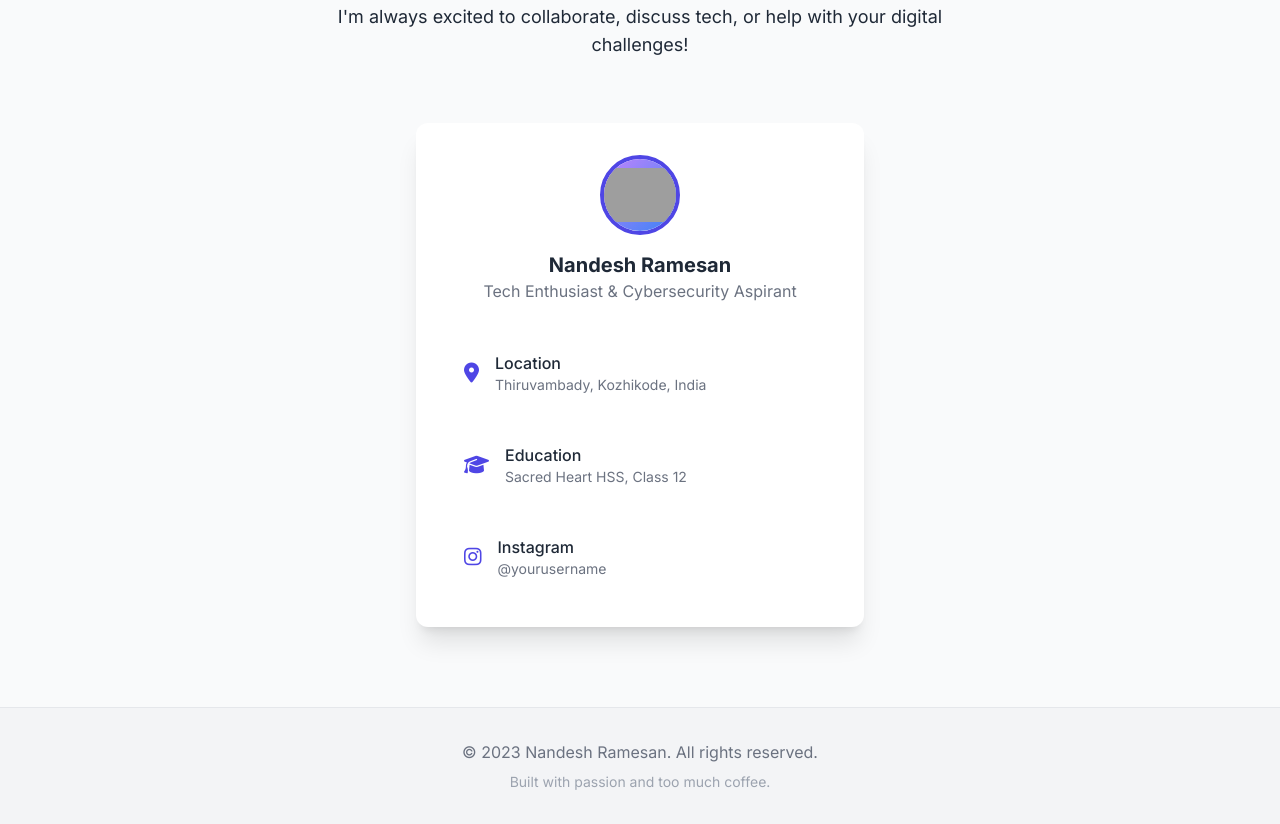
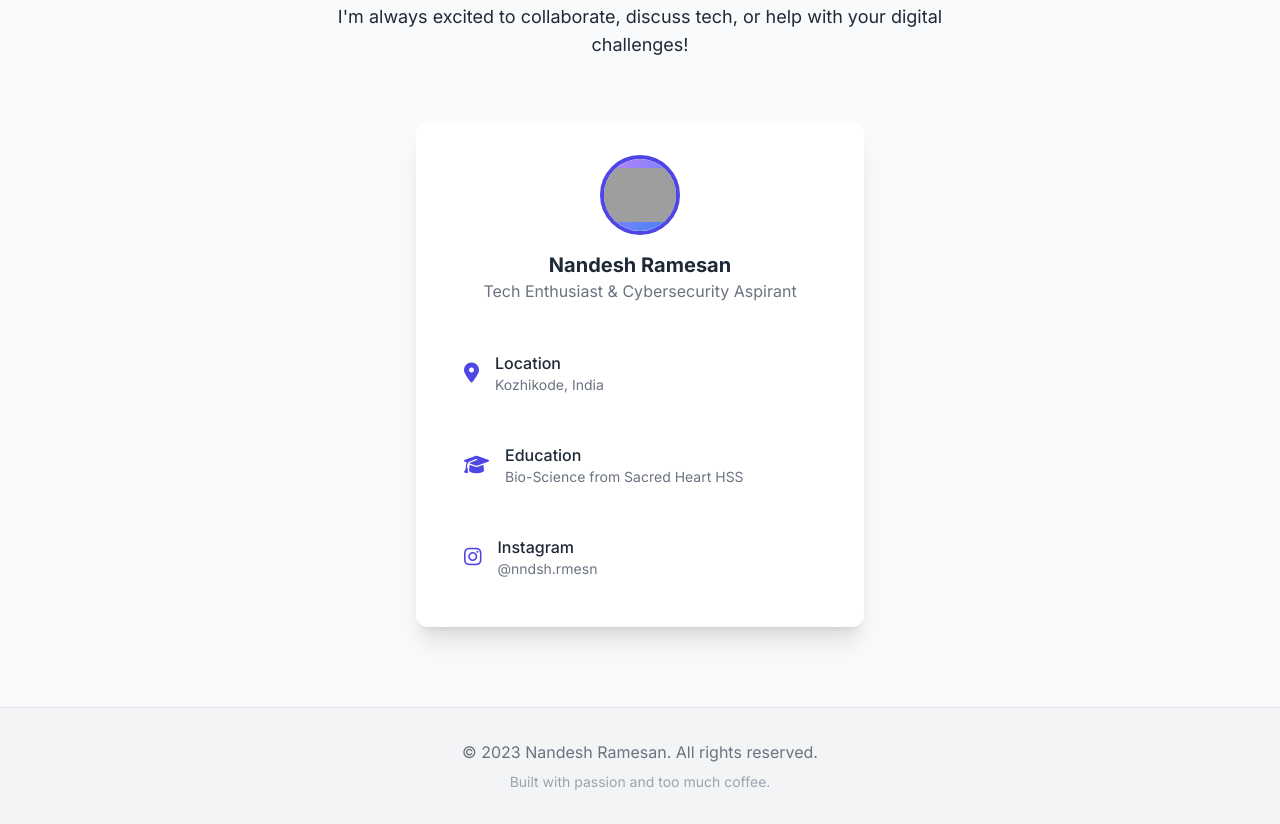
Before and after one commit to nandesh-mp3/nandesh, a plain HTML site: page index.html in a window 1280 px wide. Shown: the part 2293-3117 px from the top of the page. Drawn offline with nearby package versions, Linux system fonts and the light colour scheme; grey boxes are pictures that could not be loaded.

Commit message:
Update index.html

```diff
--- a/index.html
+++ b/index.html
@@ -290,7 +290,7 @@
                         </div>
                         <div>
                             <h4 class="font-medium">Location</h4>
-                            <p class="text-sm text-gray-500 dark:text-gray-400">Thiruvambady, Kozhikode, India</p>
+                            <p class="text-sm text-gray-500 dark:text-gray-400">Kozhikode, India</p>
                         </div>
                     </div>
 
@@ -300,7 +300,7 @@
                         </div>
                         <div>
                             <h4 class="font-medium">Education</h4>
-                            <p class="text-sm text-gray-500 dark:text-gray-400">Sacred Heart HSS, Class 12</p>
+                            <p class="text-sm text-gray-500 dark:text-gray-400">Bio-Science from Sacred Heart HSS</p>
                         </div>
                     </div>
 
@@ -311,7 +311,7 @@
                             </div>
                             <div>
                                 <h4 class="font-medium">Instagram</h4>
-                                <p class="text-sm text-gray-500 dark:text-gray-400">@yourusername</p>
+                                <p class="text-sm text-gray-500 dark:text-gray-400">@nndsh.rmesn</p>
                             </div>
                         </div>
                     </a>
```
